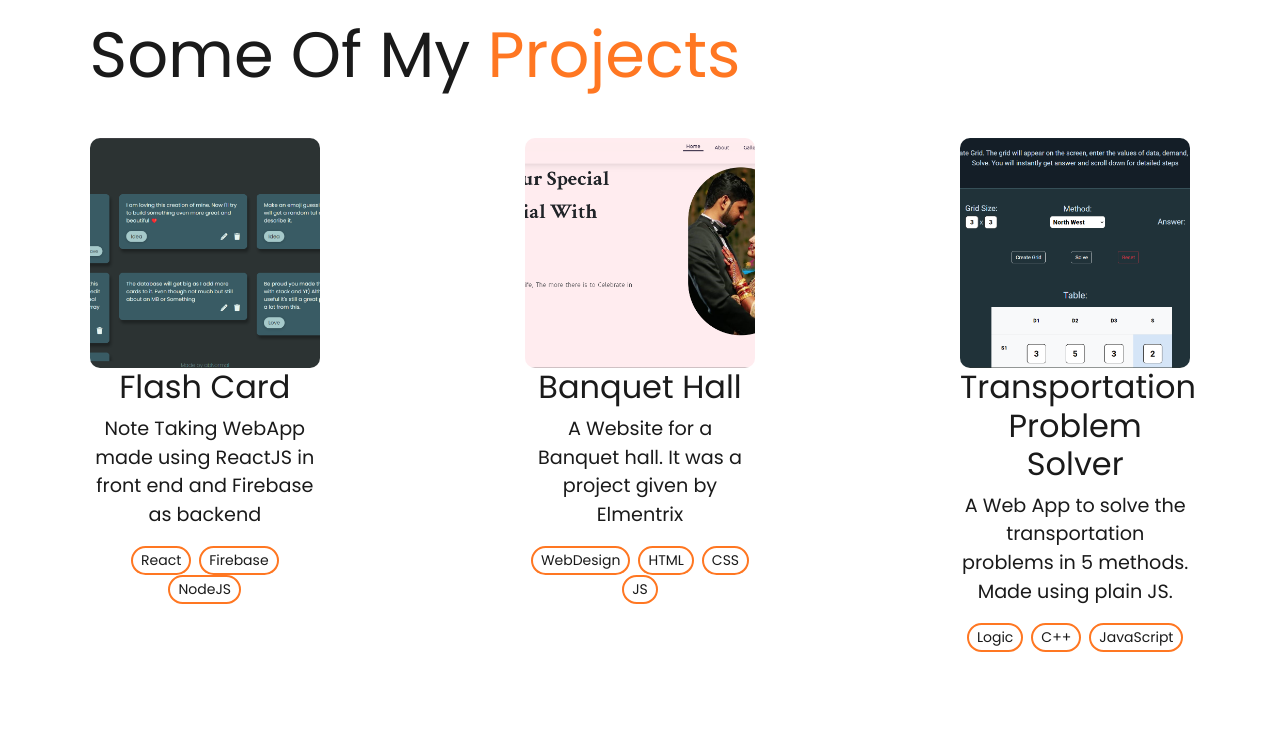
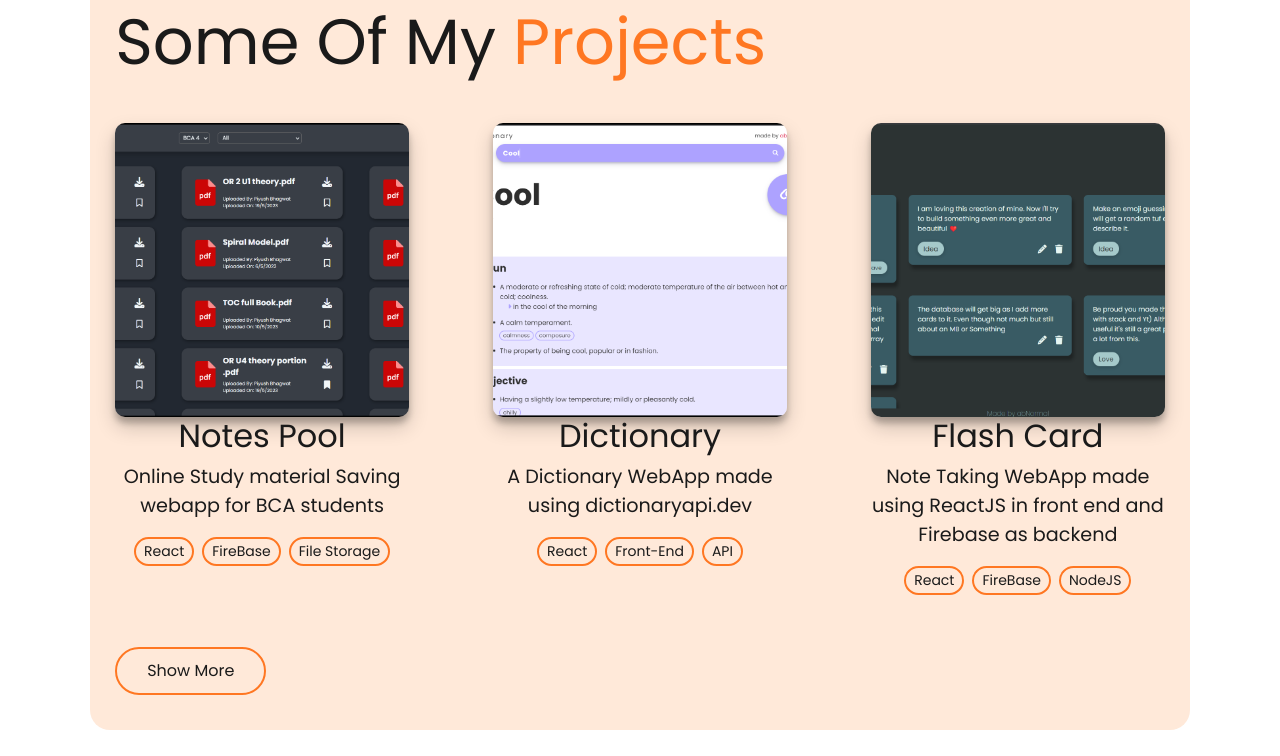
Before and after one commit to Piyush-Bhagwat/PortfolioWebsite, a React (Create React App) app: page / in a window 1280 px wide. Shown: the part 1460-2216 px from the top of the page. Built offline with nearby package versions, Linux system fonts and the light colour scheme; the HTML template or start-up script is replaced by a standard one.

Commit message:
changed backgroud color

```diff
--- a/src/App.jsx
+++ b/src/App.jsx
@@ -1,4 +1,4 @@
-import React, { useEffect } from "react";
+import React, { useEffect, useState } from "react";
 import "./assets/styles/app.css";
 
 import myImg from "./assets/images/myPic.jpg";
@@ -9,9 +9,10 @@ import flashCardImg from "./assets/images/flashCard.png";
 import transportationProblemImg from "./assets/images/transportationProblem.png";
 import friendsImg from "./assets/images/friends.jpg";
 import Navbar from "./components/navbar";
-import ImageCard from "./components/imageCard";
+import ProjectCard from "./components/projectCard";
 import SocialLinks from "./components/socialLink";
 import Button from "./components/Button";
+import { projects } from "./projects";
 
 export default function App() {
     const followMouse = (e, interacting) => {
@@ -23,6 +24,7 @@ export default function App() {
         const moveKeyframe = {
             transform: `translate(${x}px, ${y}px)`,
         };
+
         const hoverKeyFrame = {
             transform: `translate(${x}px, ${y}px) scale(${
                 interacting ? "1.4" : "1"
@@ -51,6 +53,28 @@ export default function App() {
             followMouse(e, interacting);
         };
     }, []);
+
+    const [more, setMore] = useState(false);
+
+    const renderProjects = (limit) => {
+        return (
+            <div className="projects">
+                {projects.map((pro, id) => {
+                    if (id < limit) {
+                        return (
+                            <ProjectCard
+                                img={pro.img}
+                                title={pro.title}
+                                disc={pro.disc}
+                                link={pro.link}
+                                tags={pro.tags}
+                            />
+                        );
+                    }
+                })}
+            </div>
+        );
+    };
 
     return (
         <div className="App">
@@ -86,9 +110,9 @@ export default function App() {
                 </div>
             </section>
 
-            <div className="down-arrow">
+            {/* <div className="down-arrow">
                 <i className="fa-solid fa-chevron-down"></i>
-            </div>
+            </div> */}
 
             <section className="about" id="about">
                 <h1>
@@ -116,34 +140,10 @@ export default function App() {
                     <span className="prominant-text"> Projects </span>
                 </h1>
 
-                <div className="projects">
-                    <ImageCard
-                        img={flashCardImg}
-                        title="Flash Card"
-                        disc="Note Taking WebApp made using ReactJS in front end
-                        and Firebase as backend"
-                        link="https://flashcard-75ea0.web.app/"
-                        tags={["React", "Firebase", "NodeJS"]}
-                    />
+                {renderProjects(more ? 12 : 3)}
 
-                    <ImageCard
-                        img={lodiaHallDesktopImg}
-                        title="Banquet Hall"
-                        disc="A Website for a Banquet hall. It was a project given
-                        by Elmentrix"
-                        link="https://piyush-bhagwat.github.io/Lodia-Hall/"
-                        tags={["WebDesign", "HTML", "CSS", "JS"]}
-                    />
+                <button className="bton" onClick={() => setMore((prev) => !prev)}>Show {more ? "Less" : "More"}</button>
 
-                    <ImageCard
-                        img={transportationProblemImg}
-                        title="Transportation Problem Solver"
-                        disc="A Web App to solve the transportation problems in 5
-                        methods. Made using plain JS."
-                        link="https://piyush-bhagwat.github.io/Transportation-Problem/"
-                        tags={["Logic", "C++", "JavaScript"]}
-                    />
-                </div>
             </section>
 
             <section id="social">
@@ -173,7 +173,8 @@ export default function App() {
             <section id="footer">
                 <p>
                     {" "}
-                    Site made by <a href="https://github.com/Piyush-Bhagwat">abNORMAL</a>
+                    Site made by{" "}
+                    <a href="https://github.com/Piyush-Bhagwat">abNORMAL</a>
                 </p>
             </section>
         </div>
--- a/src/assets/styles/app.css
+++ b/src/assets/styles/app.css
@@ -1,9 +1,11 @@
 @import url('https://fonts.googleapis.com/css2?family=Poppins:wght@100;200;400;900&display=swap');
 
 :root {
-    --promminantColor: #FF7722 ;
+    --promminantColor: #FF7722;
     --textSelection: #FFD495;
-    --textColor: rgb(26, 26, 26)
+    --backgroundColor: #ffe9d9;
+    --textColor: rgb(26, 26, 26);
+    --shadow: rgba(0, 0, 0, 0.19) 0px 10px 20px, rgba(0, 0, 0, 0.23) 0px 6px 6px;
 }
 
 ::selection {
@@ -38,8 +40,10 @@ p {
 }
 
 section {
-
-    padding: 2% 7%;
+    padding: 2%;
+    margin: 2% 7%;
+    background: var(--backgroundColor);
+    border-radius: 20px;
 }
 
 .image {
@@ -47,6 +51,7 @@ section {
     object-fit: cover;
     aspect-ratio: 3/4;
     border-radius: 20px;
+    box-shadow: var(--shadow);
 }
 
 .down-arrow {
@@ -99,9 +104,13 @@ section {
 
     position: sticky;
     top: 0;
-    padding: 1.3vh 7vw;
-    background: #ffffff84;
-    backdrop-filter: blur(6px);
+
+    padding: 1.3vh;
+    margin: 0% 7% 1%;
+    border-radius: 0 0 20px 20px;
+
+    background: var(--backgroundColor);
+    box-shadow: rgba(33, 35, 38, 0.1) 0px 10px 10px -10px;
     z-index: 1000;
 }
 
@@ -159,6 +168,7 @@ section {
     justify-content: space-between;
     flex-wrap: wrap;
     margin: 4% 0;
+    transition: 0.3s all;
     row-gap: 30px;
 }
 
@@ -166,6 +176,7 @@ section {
     text-align: center;
     display: inline-block;
     width: 18vw;
+    flex: 0 0 28%;
 }
 
 .project-card a {
@@ -183,6 +194,7 @@ section {
     width: 100%;
     object-fit: cover;
     border-radius: 10px;
+    box-shadow: var(--shadow);
 }
 
 .project-card img:hover {
@@ -237,6 +249,8 @@ section {
     text-align: center;
     padding: 5px;
     background-color: rgb(36, 36, 36);
+    margin: 0%;
+    border-radius: 0;
 }
 
 #footer p {
@@ -310,8 +324,14 @@ section {
         pointer-events: none;
     }
 
+    .projects {
+        justify-content: center;
+    }
+
     .project-card {
         width: 100%;
+
+        flex: 0 0 90%;
 
     }
 
--- a/src/components/imageCard.jsx
+++ b/src/components/projectCard.jsx
@@ -1,7 +1,7 @@
 import React from "react";
 import Tag from "./tag";
 
-export default function ImageCard({ img, title, disc, link, tags }) {
+export default function ProjectCard({ img, title, disc, link, tags }) {
     const renderTags = () => {
         return (
             <div className="tag-box">
--- /dev/null
+++ b/src/projects.js
@@ -0,0 +1,47 @@
+
+import lodiaHallDesktopImg from "./assets/images/lodiaHallDesktop.png";
+import flashCardImg from "./assets/images/flashCard.png";
+import transportationProblemImg from "./assets/images/transportationProblem.png";
+import dictonaryImg from "./assets/images/dictnoary.png";
+import notesPoolImg from "./assets/images/notesPool.png";
+
+const projects = [
+
+    {
+        img: notesPoolImg,
+        title: "Notes Pool",
+        disc: "Online Study material Saving webapp for BCA students",
+        link: "https://notespool.netlify.app/",
+        tags: ["React", "FireBase", "File Storage"],
+    },
+    {
+        img: dictonaryImg,
+        title: "Dictionary",
+        disc: "A Dictionary WebApp made using dictionaryapi.dev",
+        link: "https://dictinory.netlify.app/",
+        tags: ["React", "Front-End", "API"],
+    },
+    {
+        img: flashCardImg,
+        title: "Flash Card",
+        disc: "Note Taking WebApp made using ReactJS in front end and Firebase as backend",
+        link: "https://flashcard-75ea0.web.app/",
+        tags: ["React", "FireBase", "NodeJS"],
+    },
+    {
+        img: lodiaHallDesktopImg,
+        title: "Banquet Hall",
+        disc: "A Website for a Banquet hall. It was a project given by Elmentrix",
+        link: "https://piyush-bhagwat.github.io/Lodia-Hall/",
+        tags: ["WebDesign", "HTML", "CSS", "JS"],
+    },
+    {
+        img: transportationProblemImg,
+        title: "Transportation Problem Solver",
+        disc: "A Web App to solve the transportation problems in 5 methods. Made using plain JS.",
+        link: "https://piyush-bhagwat.github.io/Transportation-Problem/",
+        tags: ["Logic", "C++", "JavaScript"],
+    },
+];
+
+export {projects};
```
Also changed, not shown: src/assets/images/dictnoary.png (added), src/assets/images/notesPool.png (added).
